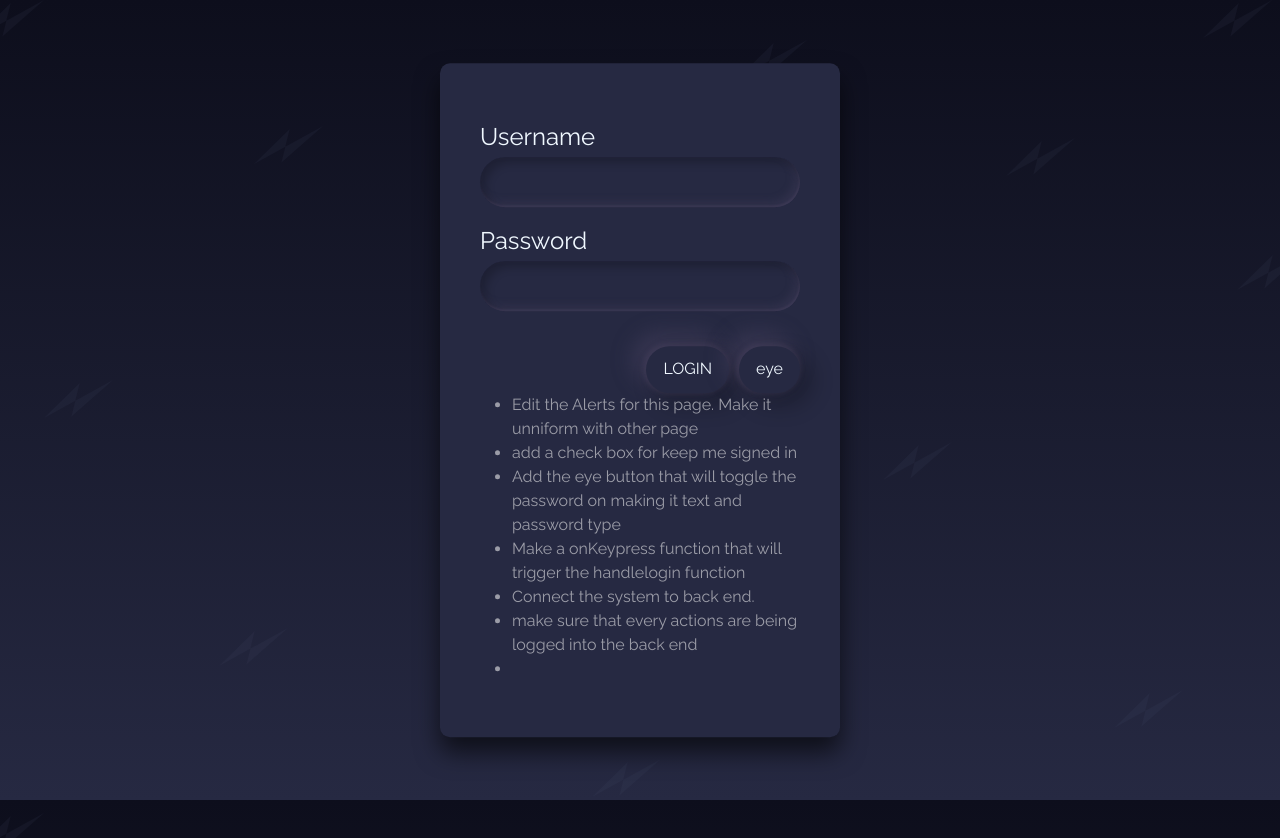
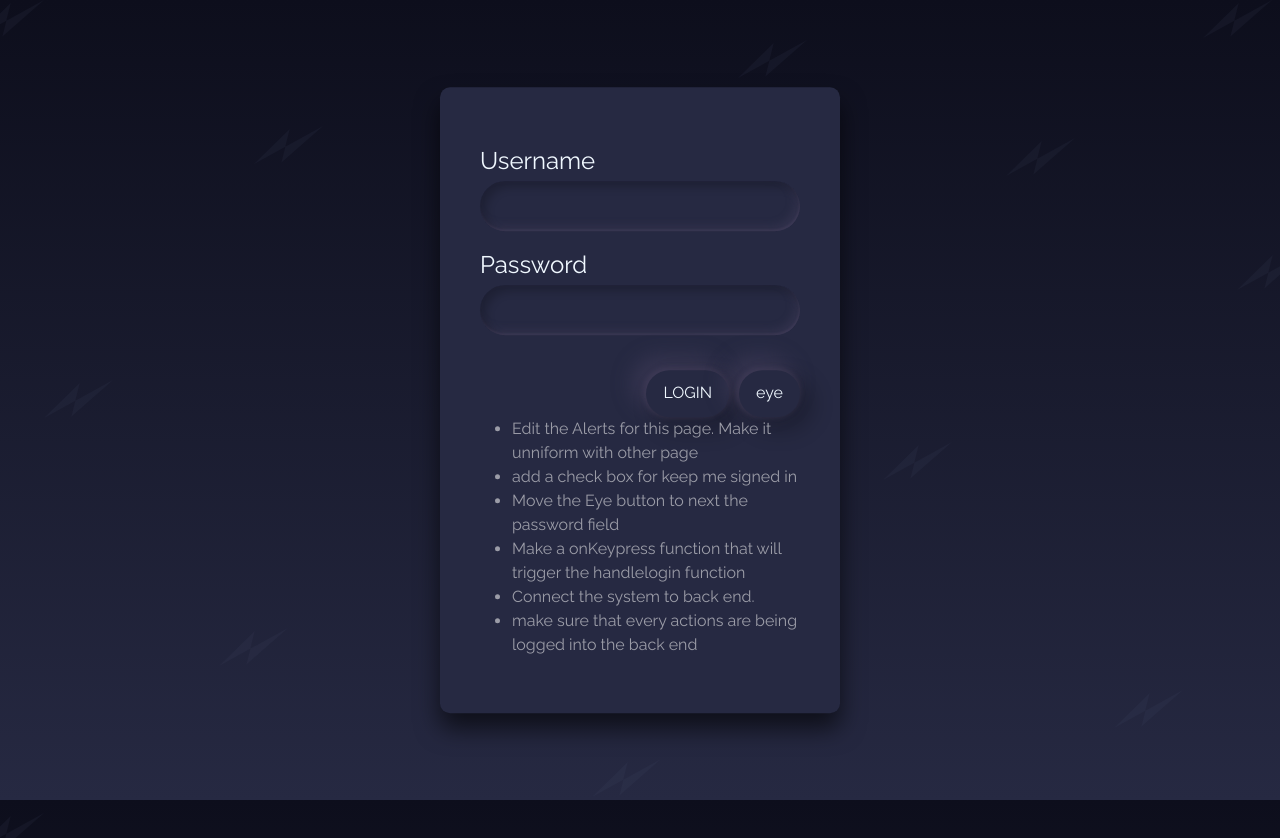
Before and after one commit to toperrrrrrrr/pos, a React (Create React App) app: page / in a window 1280 px wide. Shown: the top 838 px of the page. Built offline with nearby package versions, Linux system fonts and the light colour scheme.

Commit message:
added clock

```diff
--- a/src/components/Login.js
+++ b/src/components/Login.js
@@ -40,12 +40,11 @@ const Login = () => {
   const handleLogin = () => {
     if (username === isUsername && password === isPassword) {
       setLoggedIn(true);
-      navigate("/dashboard"); // Redirect to the dashboard page
+      navigate("/dashboard");
       if (isLoggedIn) {
         return <redirect to="/Dashboard" />;
       }
     } else if (isUsername === "") {
-
       handleOpenPopup();
     } else {
       handleOpenPopup();
@@ -86,8 +85,7 @@ const Login = () => {
                 </li>
                 <li> add a check box for keep me signed in</li>
                 <li>
-                  Add the eye button that will toggle the password on making it
-                  text and password type
+                  Move the Eye button to next the password field
                 </li>
                 <li>
                   Make a onKeypress function that will trigger the handlelogin
@@ -98,7 +96,6 @@ const Login = () => {
                   make sure that every actions are being logged into the back
                   end
                 </li>
-                <li></li>
               </ul>
             </Form>
           </div>
```
